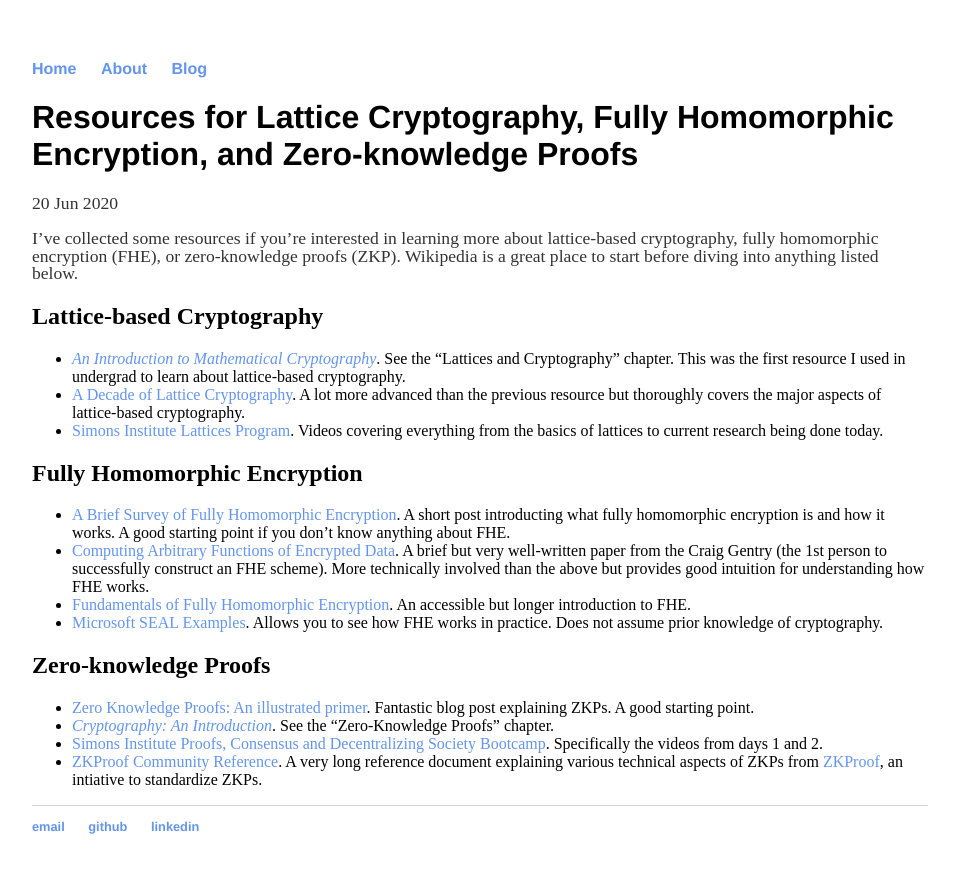
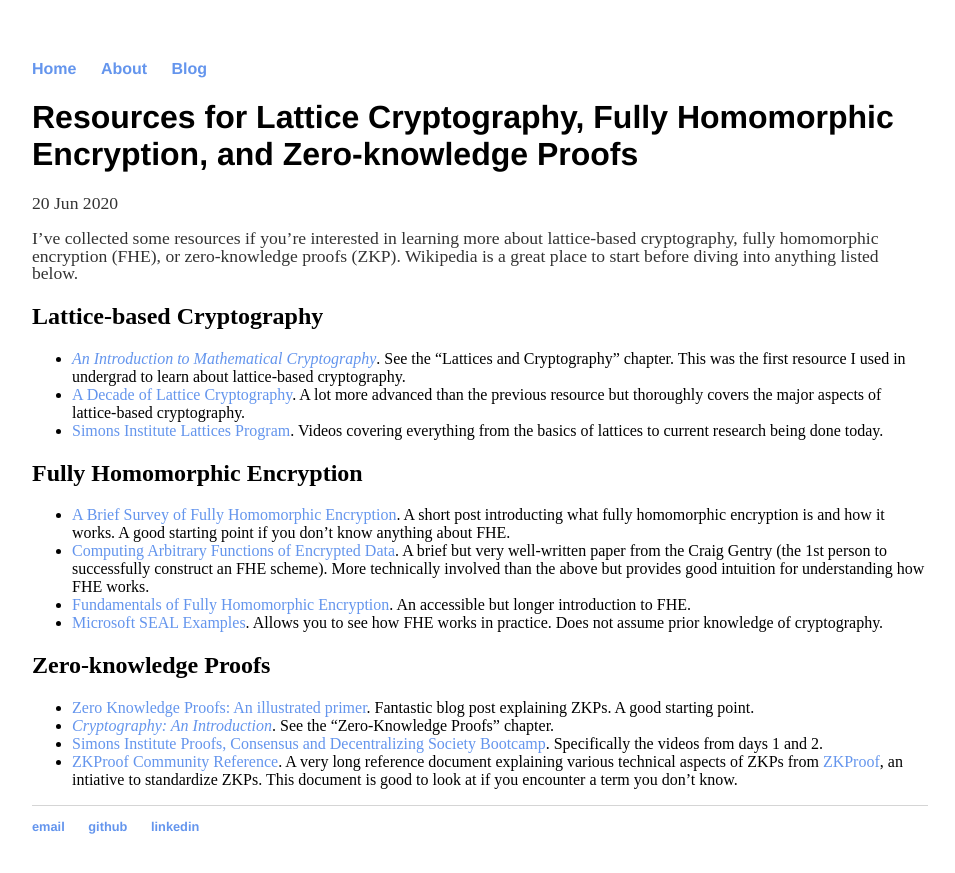
Before and after one commit to ravital/ravital.github.io, a Jekyll site: the page built from _posts/2020-06-20-resources.md, in a window 1280 px wide. Shown: the top 873 px of the page, without its empty margins (160-1115 px from the left). Built offline with Jekyll 4.4.1, drawn with Linux system fonts in a browser that asks for light colours.

Commit message:
Update 2020-06-20-resources.md

```diff
--- a/_posts/2020-06-20-resources.md
+++ b/_posts/2020-06-20-resources.md
@@ -20,4 +20,4 @@
 - [Zero Knowledge Proofs: An illustrated primer](https://blog.cryptographyengineering.com/2014/11/27/zero-knowledge-proofs-illustrated-primer/). Fantastic blog post explaining ZKPs. A good starting point.
 - *[Cryptography: An Introduction](https://www.cs.umd.edu/~waa/414-F11/IntroToCrypto.pdf)*. See the "Zero-Knowledge Proofs" chapter.
 - [Simons Institute Proofs, Consensus and Decentralizing Society Bootcamp](https://simons.berkeley.edu/workshops/schedule/9299). Specifically the videos from days 1 and 2.
-- [ZKProof Community Reference](https://docs.zkproof.org/pages/reference/reference.pdf). A very long reference document explaining various technical aspects of ZKPs from [ZKProof](https://zkproof.org/), an intiative to standardize ZKPs.
+- [ZKProof Community Reference](https://docs.zkproof.org/pages/reference/reference.pdf). A very long reference document explaining various technical aspects of ZKPs from [ZKProof](https://zkproof.org/), an intiative to standardize ZKPs. This document is good to look at if you encounter a term you don't know.
```
